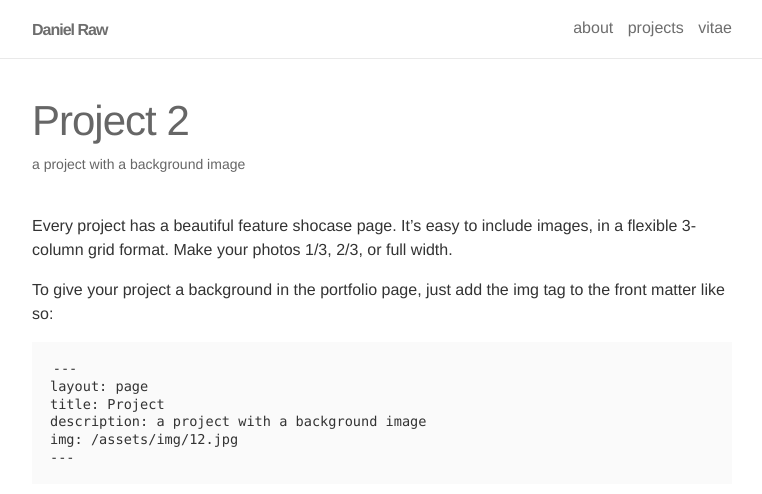
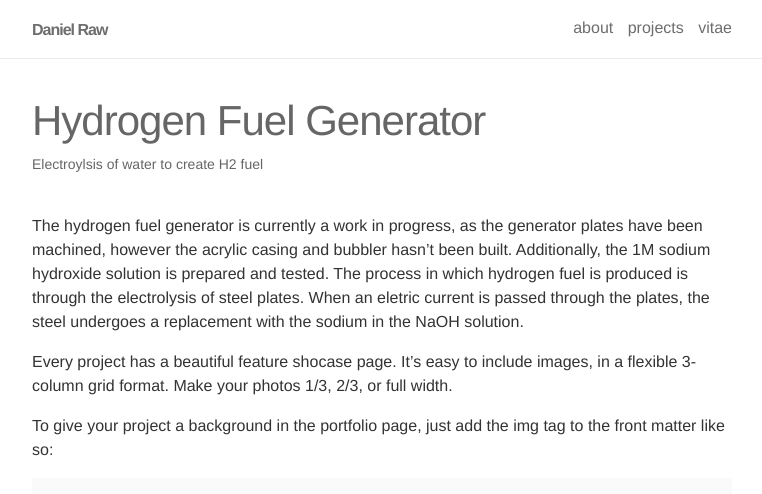
Before and after one commit to Danielraw1996/Danielraw1996.github.io, a Jekyll site: the page built from _projects/2_project.markdown, in a window 1280 px wide and 900 px high, cut to the strip 0-494 px from the top of the window. Shown: the whole strip, without its empty margins (258-1020 px from the left). Built offline with Jekyll 4.4.1, drawn with Linux system fonts in a browser that asks for light colours; nearby versions of some CDN libraries; a script that is not in the unit is left out.

Commit message:
Update 2_project.markdown

```diff
--- a/_projects/2_project.markdown
+++ b/_projects/2_project.markdown
@@ -1,9 +1,14 @@
 ---
 layout: page
-title: Project 2
-description: a project with a background image
+title: Hydrogen Fuel Generator
+description: Electroylsis of water to create H2 fuel
 img: /assets/img/2.jpg
 ---
+
+The hydrogen fuel generator is currently a work in progress, as the generator plates have been machined, however the acrylic casing and bubbler hasn't been built. Additionally, the 1M sodium hydroxide solution is prepared and tested. The process in which hydrogen fuel is produced is through the electrolysis of steel plates. When an eletric current is passed through the plates, the steel undergoes a replacement with the sodium in the NaOH solution.
+
+
+
 
 Every project has a beautiful feature shocase page. It's easy to include images, in a flexible 3-column grid format. Make your photos 1/3, 2/3, or full width.
 
```
